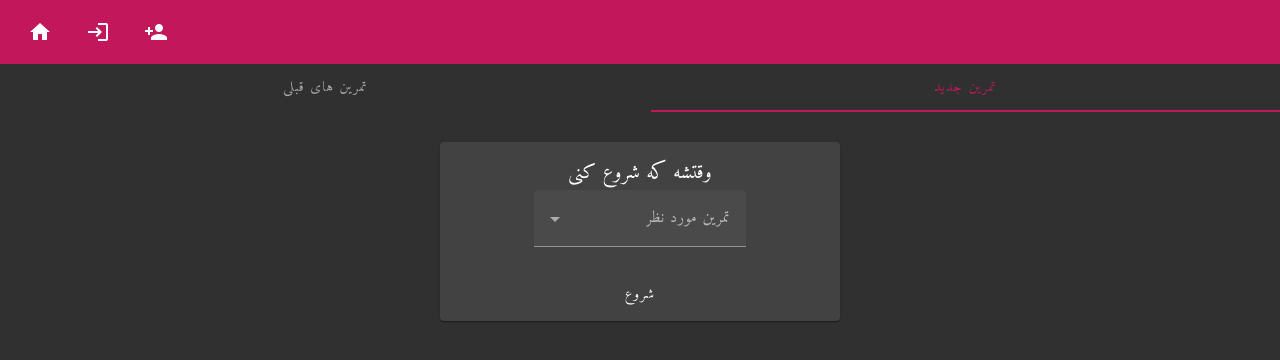
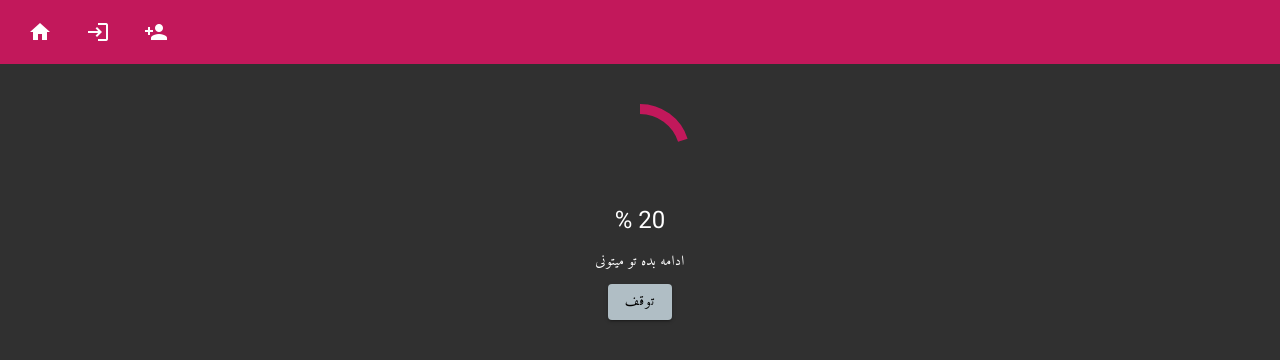
Before and after one commit to ramankhan7/Fitness-app, an Angular app: page /training in a window 1280 px wide. Both pictures are taken after a click on the button "شروع". Shown: the top 360 px of the page. Built offline with nearby package versions, Linux system fonts and the light colour scheme.

Commit message:
add spiner

```diff
--- a/src/app/current-training/current-training.component.css
+++ b/src/app/current-training/current-training.component.css
@@ -0,0 +1,3 @@
+.current-training{
+padding: 40px;
+}
--- a/src/app/current-training/current-training.component.html
+++ b/src/app/current-training/current-training.component.html
@@ -1 +1,7 @@
-<p>current-training works!</p>
+<section class="current-training" fxLayout="column" fxLayoutAlign="center center">
+  <mat-progress-spinner [value]="progress"></mat-progress-spinner>
+
+  <h1>{{progress}} %</h1>
+  <p>ادامه بده تو میتونی</p>
+  <button mat-raised-button color="accent">توقف</button>
+</section>
--- a/src/app/current-training/current-training.component.ts
+++ b/src/app/current-training/current-training.component.ts
@@ -1,10 +1,19 @@
-import { Component } from '@angular/core';
+import { Component, OnInit } from '@angular/core';
 
 @Component({
   selector: 'app-current-training',
   templateUrl: './current-training.component.html',
-  styleUrls: ['./current-training.component.css']
+  styleUrls: ['./current-training.component.css'],
 })
-export class CurrentTrainingComponent {
+export class CurrentTrainingComponent implements OnInit {
+  progress = 0;
 
+  ngOnInit(): void {
+    let intervalId = setInterval(() => {
+      this.progress += 10;
+      if (this.progress >= 100) {
+        clearInterval(intervalId);
+      }
+    }, 1000);
+  }
 }
--- a/src/app/material.module.ts
+++ b/src/app/material.module.ts
@@ -12,6 +12,7 @@ import { MatListModule } from '@angular/material/list';
 import { MatTabsModule } from '@angular/material/tabs';
 import { MatCardModule } from '@angular/material/card';
 import { MatSelectModule } from '@angular/material/select';
+import { MatProgressSpinnerModule } from '@angular/material/progress-spinner';
 
 @NgModule({
   imports: [
@@ -28,6 +29,7 @@ import { MatSelectModule } from '@angular/material/select';
     MatTabsModule,
     MatCardModule,
     MatSelectModule,
+    MatProgressSpinnerModule,
   ],
   exports: [
     MatFormFieldModule,
@@ -43,6 +45,7 @@ import { MatSelectModule } from '@angular/material/select';
     MatTabsModule,
     MatCardModule,
     MatSelectModule,
+    MatProgressSpinnerModule,
   ],
 })
 export class MaterialModule {}
--- a/src/app/new-training/new-training.component.html
+++ b/src/app/new-training/new-training.component.html
@@ -17,7 +17,7 @@
     </mat-card-content>
 
     <mat-card-actions fxLayoutAlign="center">
-      <button type="submit" mat-button>شروع</button>
+      <button type="submit" (click)="onStartTraining()" mat-button>شروع</button>
     </mat-card-actions>
   </mat-card>
 </section>
--- a/src/app/new-training/new-training.component.ts
+++ b/src/app/new-training/new-training.component.ts
@@ -1,10 +1,14 @@
-import { Component } from '@angular/core';
+import { Component, EventEmitter, Output } from '@angular/core';
 
 @Component({
   selector: 'app-new-training',
   templateUrl: './new-training.component.html',
-  styleUrls: ['./new-training.component.css']
+  styleUrls: ['./new-training.component.css'],
 })
 export class NewTrainingComponent {
+  @Output() trainingStart = new EventEmitter<void>();
 
+  onStartTraining() {
+    this.trainingStart.emit();
+  }
 }
--- a/src/app/training/training.component.html
+++ b/src/app/training/training.component.html
@@ -1,8 +1,12 @@
-<mat-tab-group>
+<mat-tab-group *ngIf="!ongoingTraining">
   <mat-tab label="تمرین جدید">
-    <app-new-training></app-new-training>
+    <app-new-training
+      (trainingStart)="ongoingTraining = true"
+    ></app-new-training>
   </mat-tab>
   <mat-tab label="تمرین های قبلی">
     <app-past-training></app-past-training>
   </mat-tab>
 </mat-tab-group>
+
+<app-current-training *ngIf="ongoingTraining"></app-current-training>
--- a/src/app/training/training.component.ts
+++ b/src/app/training/training.component.ts
@@ -3,8 +3,8 @@ import { Component } from '@angular/core';
 @Component({
   selector: 'app-training',
   templateUrl: './training.component.html',
-  styleUrls: ['./training.component.css']
+  styleUrls: ['./training.component.css'],
 })
 export class TrainingComponent {
-
+  ongoingTraining: boolean = false;
 }
```
